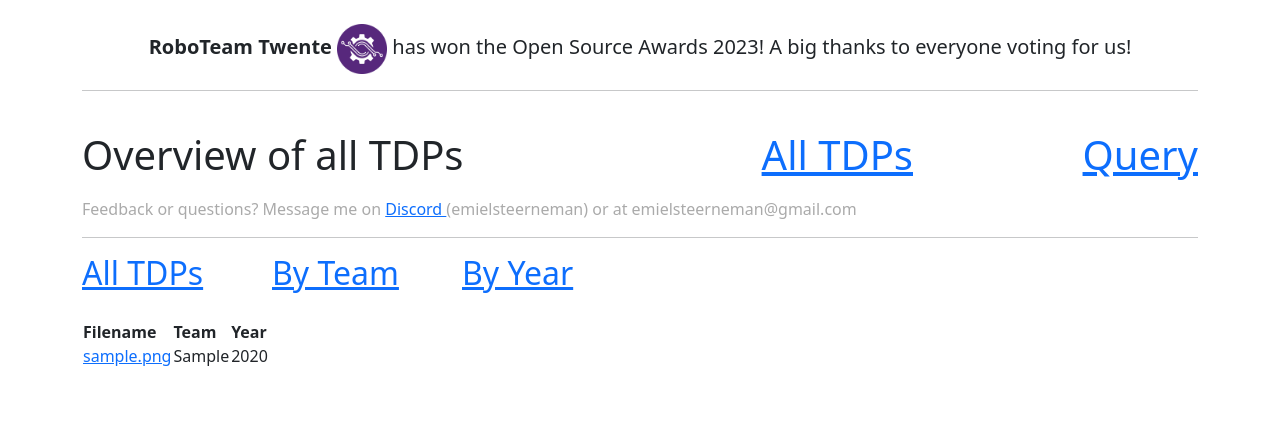
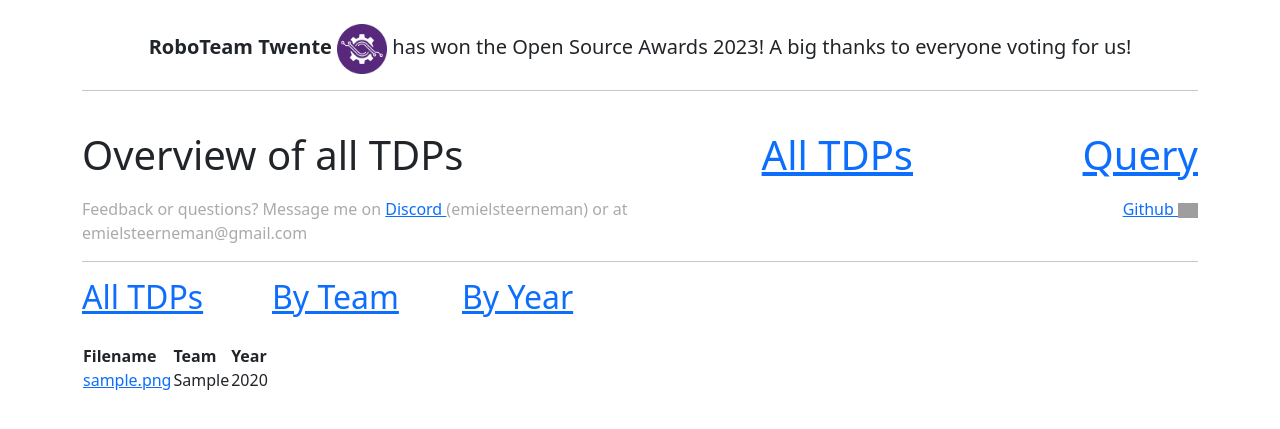
Before and after one commit to emielsteerneman/TDP, a Flask app: page / in a window 1280 px wide. Shown: the top 429 px of the page. Run offline with Flask 3, Linux system fonts and the light colour scheme; tables that the repository leaves empty hold one stand-in row (values such as "Sample post"); parts of the project's set-up code (start-up, migrations or seed data) failed here and were passed over; some libraries are stand-ins or nearby versions; grey boxes are pictures that could not be loaded.

Commit message:
added github link

```diff
--- a/templates/tdps.html
+++ b/templates/tdps.html
@@ -32,9 +32,12 @@
 			  </div>
 			</div>
 
-			<div class="row">
-				<div class='col-md-12' style='padding-top:10px; color: #AAA'>
+			<div class="row" style='padding-top:10px; color: #AAA'>
+				<div class='col-md-8'>
 					Feedback or questions? Message me on <a style='display: inline' href="https://discordapp.com/channels/@me/emielsteerneman/"> Discord </a> (emielsteerneman) or at emielsteerneman@gmail.com
+				</div>
+				<div class="col-md-4 text-end">
+					<a href="https://github.com/emielsteerneman/TDP"> Github <img src="/static/github.png" width=20px></a>
 				</div>
 			</div>
 
```
Also changed, not shown: templates/query.html (+5 -2 lines), templates/tdp.html (+5 -2 lines).
